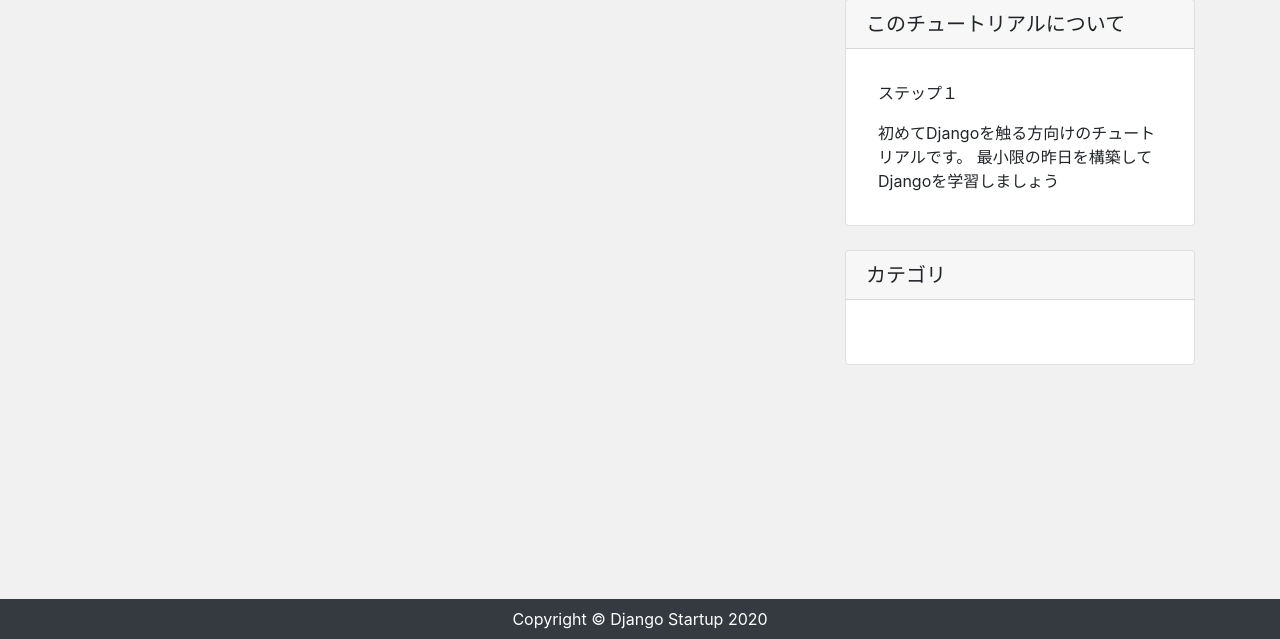
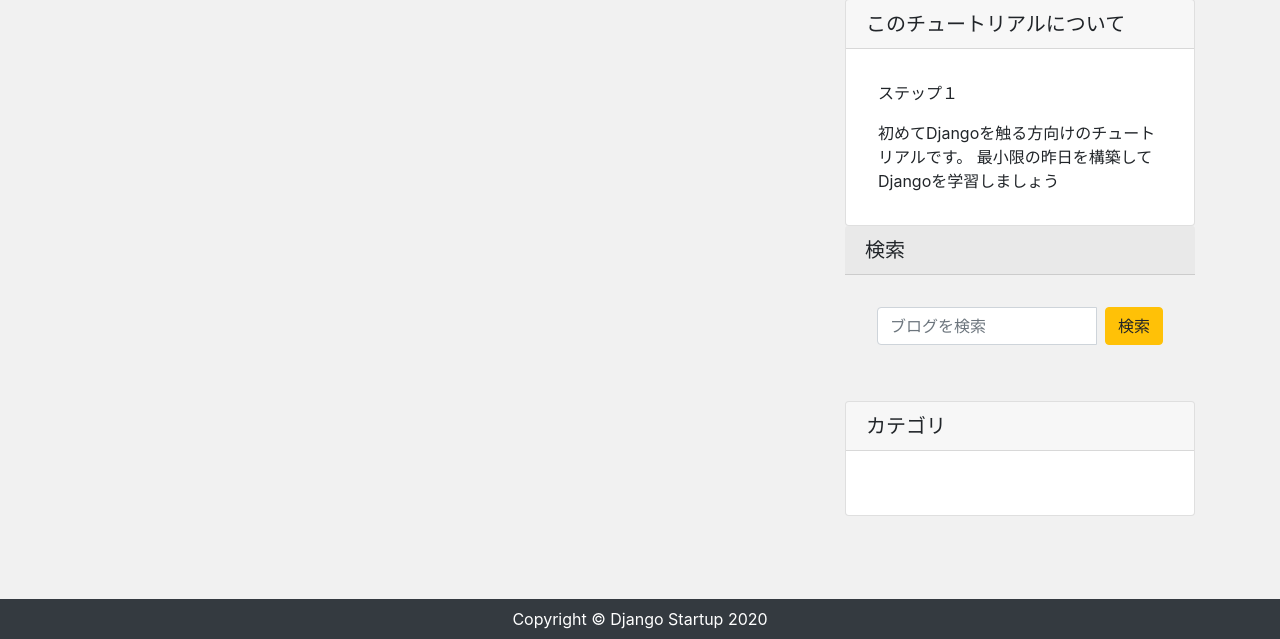
Before and after one commit to nao7541/django-blog, a Django app: page / in a window 1280 px wide. Shown: the part 161-800 px from the top of the page. Run offline with Django 3.2, Linux system fonts and the light colour scheme; data that the repository does not hold is empty; some libraries are stand-ins or nearby versions.

Commit message:
検索機能の追加

```diff
--- a/app/templates/app/index.html
+++ b/app/templates/app/index.html
@@ -9,6 +9,9 @@ baseファイルで書いたblock名と同じ部分が書き変わる
 
 <div class="row my-4">
     <div class="col-md-8">
+        {% if keyword %}
+            <h4 class="mb-4">「{{ keyword }}」の検索結果</h4>
+        {% endif %}
         <!-- ビューで作成したpost_dataはリスト形式なのでループして中身を取得 -->
         {% for post in post_data %}
             <div class="card mb-4 index">
@@ -43,6 +46,17 @@ baseファイルで書いたblock名と同じ部分が書き変わる
             </div>
         </div>
 
+        <div class="card-my-4">
+            <h5 class="card-header">検索</h5>
+            <div class="card-body">
+                <!-- 検索ボタンを推すことで、inputの値がビューに送られる -->
+                <form  method="get" action="{% url "search" %}" class="input-group">
+                    <input type="text" class="form-control", name="keyword", placeholder="ブログを検索">
+                    <button class="btn btn-warning ml-2" type="submit">検索</button>
+                </form>
+            </div>
+        </div>
+
         <div class="card my-4">
             <h5 class="card-header">カテゴリ</h5>
             <div class="card-body">
--- a/app/urls.py
+++ b/app/urls.py
@@ -19,4 +19,6 @@ urlpatterns = [
     path('post/<int:pk>/delete/', views.PostDeleteView.as_view(), name="post_delete"),
     # カテゴリ用のurlを作成
     path('category/<str:category>/', views.CategoryView.as_view(), name='category'),
+    # 検索用のurlを作成
+    path('search/', views.SearchView.as_view(), name='search'),
 ]
--- a/app/views.py
+++ b/app/views.py
@@ -1,5 +1,8 @@
 from django.shortcuts import render, redirect
 from django.views.generic import View
+from django.db.models import Q
+from functools import reduce
+from operator import and_
 from .models import Post, Category
 from .forms import PostForm
 from django.contrib.auth.mixins import LoginRequiredMixin
@@ -123,3 +126,27 @@ class CategoryView(View):
         return render(request, 'app/index.html', {
             'post_data': post_data
         })
+
+# 検索用のビューを追加
+class SearchView(View):
+    def get(self, request, *args, **kwargs):
+        post_data = Post.objects.order_by('-id')
+        keyword = request.GET.get('keyword')
+
+        if keyword:
+            # 全角と半角の空文字列を除外する
+            exclusion_list = set([' ','　'])
+            quety_list = ''
+            for word in keyword:
+                if not word in exclusion_list:
+                    quety_list += word
+            # reduce関数は、関数内関数を扱うことができる
+            # and_は第二引数に、リスト内包表記で[keyword]をひとつずつQオブジェクトに与えている
+            query = reduce(and_, [Q(title__icontains=q) | Q(content__icontains=q) for q in quety_list])
+            # 東湖データをフィルターにかけてデータを取得する
+            post_data = post_data.filter(query)
+
+        return render(request, 'app/index.html', {
+            'keyword': keyword,
+            'post_data': post_data,
+        })
```
